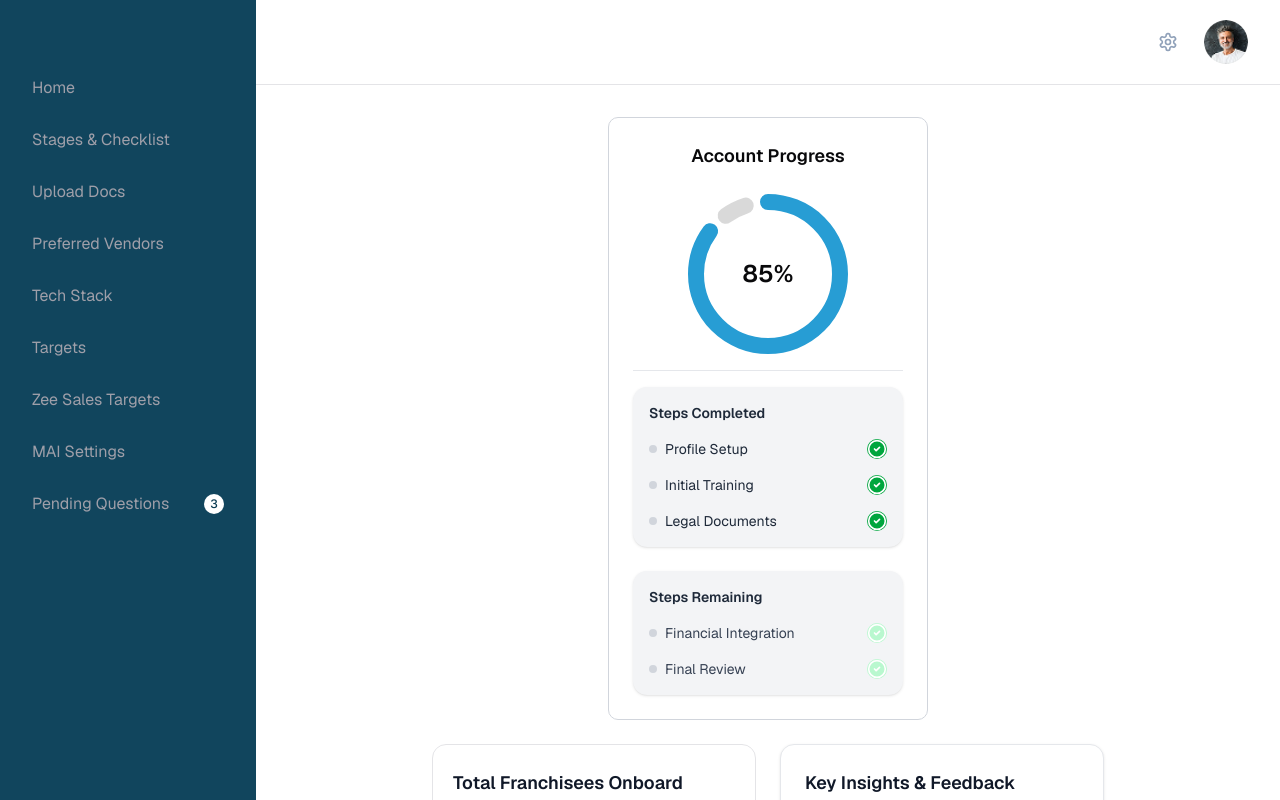
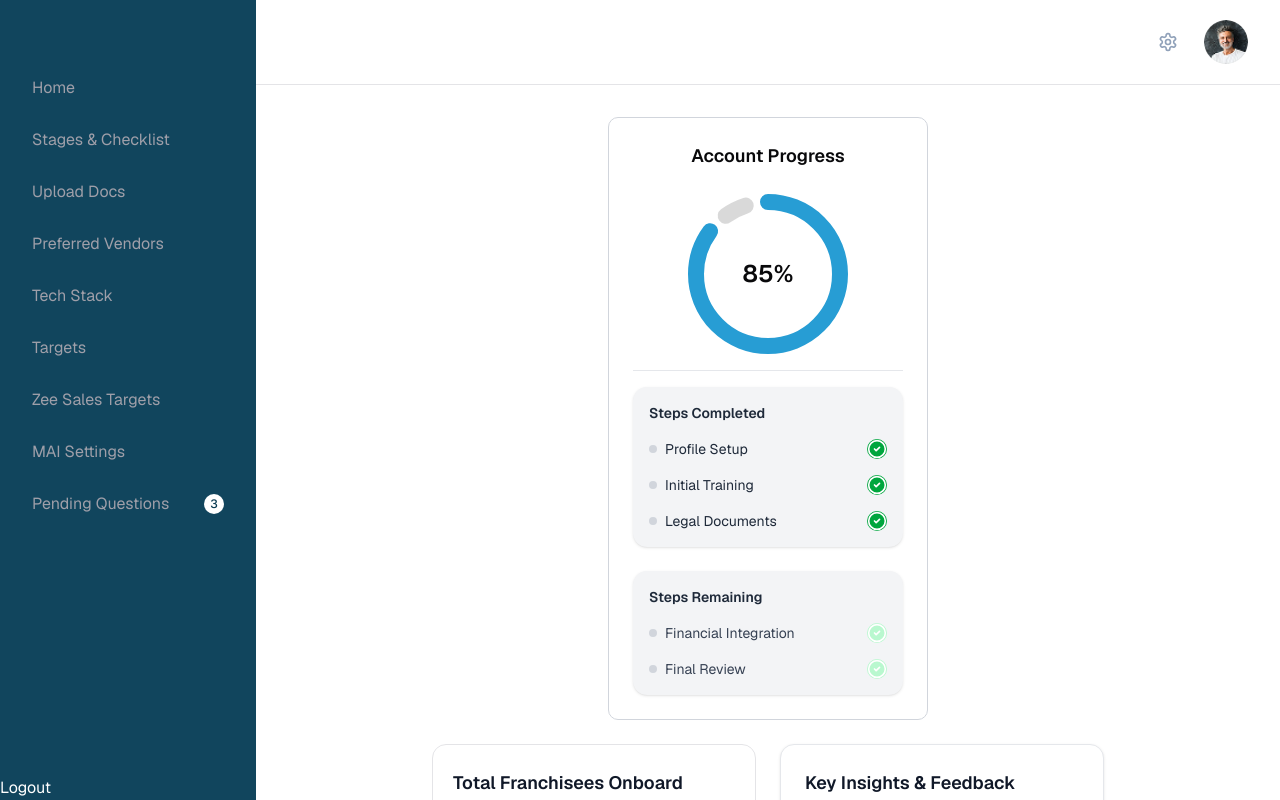
Before and after one commit to kumar4532/next-dashboard, a Next.js app: page / in a window 1280 px wide. Built offline with nearby package versions, Linux system fonts and the light colour scheme.

Commit message:
add next image

```diff
--- a/components/ChatSection.tsx
+++ b/components/ChatSection.tsx
@@ -1,10 +1,11 @@
 import { SendHorizonal } from 'lucide-react'
+import Image from 'next/image'
 import React from 'react'
 
 const ChatSection = () => {
     return (
         <div className='bg-[#F9FAFB] w-[68%] flex flex-col justify-center items-center space-y-6'>
-            <img src="/Logo.png" alt="logo" />
+            <Image src="/Logo.png" alt="logo" width={60} height={60} />
             <h1 className='text-3xl font-semibold'>Welcome to the AI Chat Assistant</h1>
             <div className="relative w-[80%]">
                 <input
--- a/components/QuestionsSection.tsx
+++ b/components/QuestionsSection.tsx
@@ -1,3 +1,4 @@
+import Image from 'next/image';
 import React from 'react'
 
 const QuestionsSection = () => {
@@ -38,7 +39,7 @@ const QuestionsSection = () => {
                             <div className="relative mr-3">
                                 <div className="w-2 h-2 bg-blue-400 rounded-full absolute -left-4 top-1/2 transform -translate-y-1/2"></div>
                                 <div className="relative">
-                                    <img src={item.avatar} alt={item.user} className="w-12 h-12 rounded-full" style={{ backgroundColor: item.background }} />
+                                    <Image src={item.avatar} alt={item.user} className="rounded-full" width={40} height={40} style={{ backgroundColor: item.background }} />
                                     {item.online && (
                                         <div className="absolute bottom-0 right-0 w-3 h-3 bg-green-500 rounded-full border-2 border-white"></div>
                                     )}
--- a/components/Sidebar.tsx
+++ b/components/Sidebar.tsx
@@ -1,7 +1,4 @@
-"use client"
-
 import Link from "next/link"
-import { cn } from "@/lib/utils"
 
 const navItems = [
     { name: "Home", href: "/" },
@@ -17,7 +14,7 @@ const navItems = [
 
 export default function Sidebar() {
     return (
-        <div className="w-80 bg-[#11455D] text-white flex flex-col h-screen">
+        <div className="w-80 bg-[#11455D] text-white flex flex-col justify-between h-screen">
             <nav className="flex-1 p-4 space-y-1 mt-12">
                 {navItems.map((item) => (
                     <Link
@@ -34,6 +31,9 @@ export default function Sidebar() {
                     </Link>
                 ))}
             </nav>
+            <span>
+                Logout
+            </span>
         </div>
     )
 }
```
